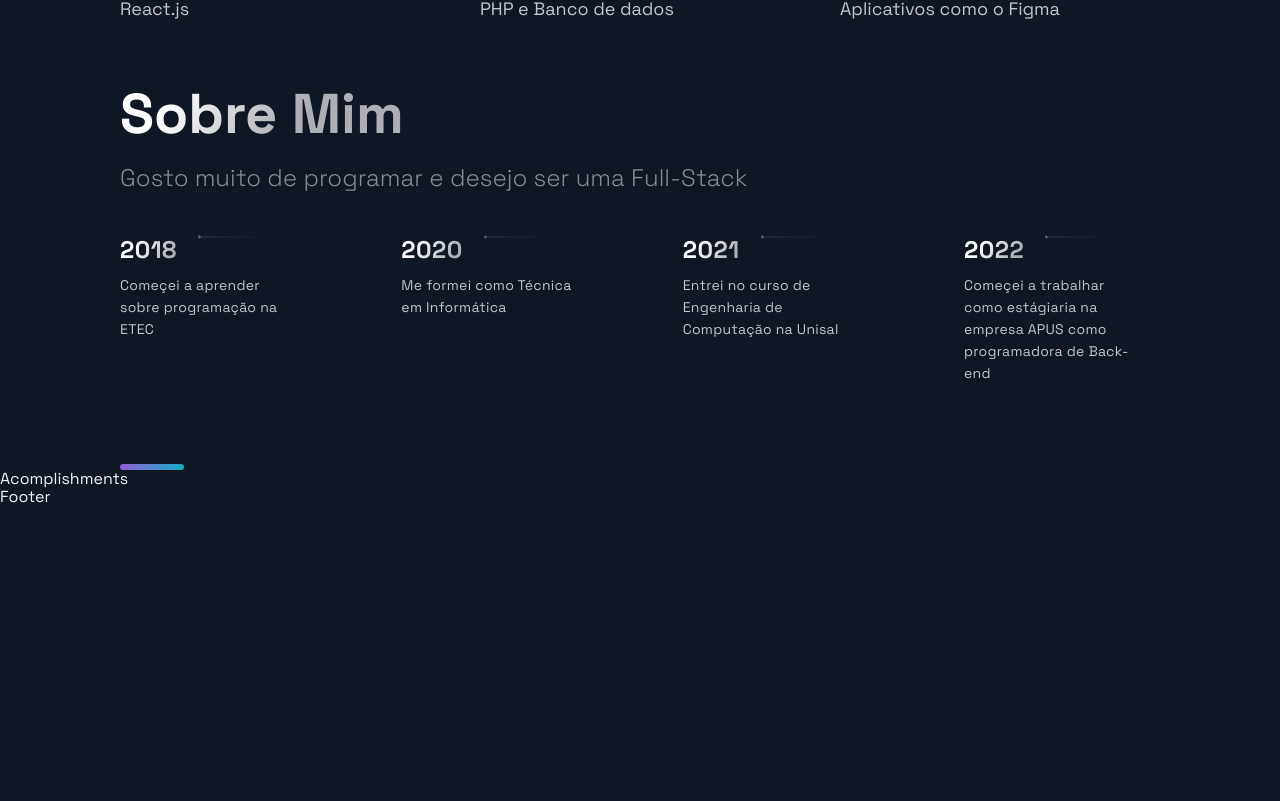
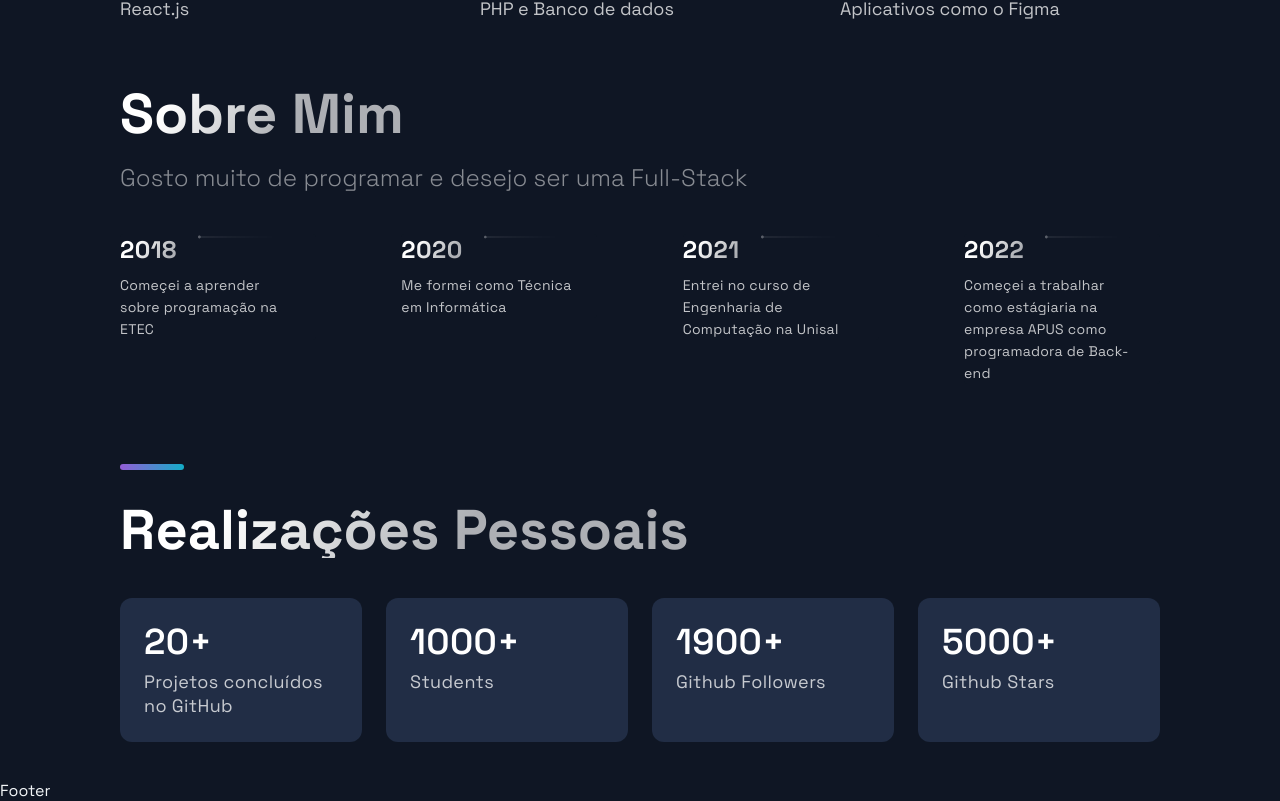
Before and after one commit to Sofia-Magalhaes/portfolio-sofia, a Next.js app: page / in a window 1280 px wide. Shown: the part 1667-2468 px from the top of the page. Before the commit the page ends 2174 px from the top, so only its background shows below. Built offline with nearby package versions, Linux system fonts and the light colour scheme.

Commit message:
Realizações

```diff
--- a/src/components/Acomplishments/Acomplishments.js
+++ b/src/components/Acomplishments/Acomplishments.js
@@ -4,16 +4,24 @@
 import { Box, Boxes, BoxNum, BoxText } from './AcomplishmentsStyles';
 
 const data = [
-  { number: 20, text: 'Open Source Projects'},
+  { number: 20, text: 'Projetos concluídos no GitHub'},
   { number: 1000, text: 'Students', },
   { number: 1900, text: 'Github Followers', },
   { number: 5000, text: 'Github Stars', }
 ];
 
 const Acomplishments = () => (
-  <div>
-    Acomplishments
-  </div>
+  <Section>
+    <SectionTitle>Realizações Pessoais</SectionTitle>
+    <Boxes>
+      {data.map((card, index) => (
+        <Box key={index}>
+          <BoxNum>{card.number}+</BoxNum>
+          <BoxText>{card.text}</BoxText>
+        </Box>
+      ))}
+    </Boxes>
+  </Section>
 );
 
 export default Acomplishments;
```
